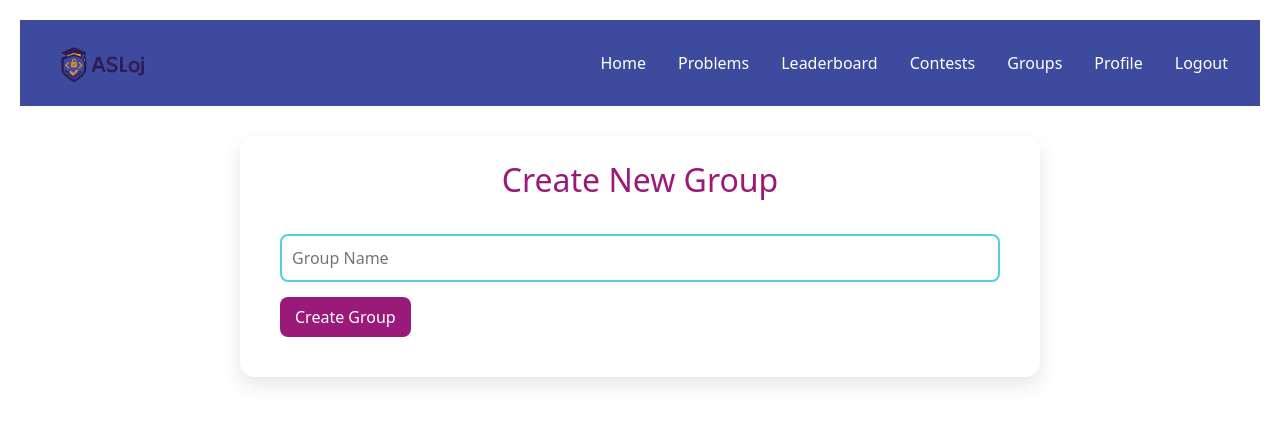
After one commit to lubabahasan/ASLoj, a Django app: page /groups/create/ in a window 1280 px wide. The commit adds this page. Shown: the top 424 px of the page. Run offline with Django 5.2, Linux system fonts and the light colour scheme; a user stored in the database is signed in; some libraries are stand-ins or nearby versions.

Commit message:
v - 1.1.3 - Asif
- Added the Groups section

```diff
--- a/asloj/models.py
+++ b/asloj/models.py
@@ -163,3 +163,28 @@ class Comment(models.Model):
 
     def __str__(self):
         return f"Comment by {self.author.full_name}"
+
+class Group(models.Model):
+    name = models.CharField(max_length=255)
+    created_by = models.ForeignKey(settings.AUTH_USER_MODEL, on_delete=models.CASCADE, related_name='created_groups')
+    members = models.ManyToManyField(settings.AUTH_USER_MODEL, related_name='user_groups', blank=True)
+    created_at = models.DateTimeField(auto_now_add=True)
+
+    def __str__(self):
+        return self.name
+
+
+class GroupInvitation(models.Model):
+    STATUS_CHOICES = [
+        ('PENDING', 'Pending'),
+        ('ACCEPTED', 'Accepted'),
+        ('DECLINED', 'Declined'),
+    ]
+    group = models.ForeignKey(Group, on_delete=models.CASCADE, related_name='invitations')
+    invited_user = models.ForeignKey(settings.AUTH_USER_MODEL, on_delete=models.CASCADE, related_name='group_invitations')
+    invited_by = models.ForeignKey(settings.AUTH_USER_MODEL, on_delete=models.CASCADE, related_name='sent_group_invitations')
+    status = models.CharField(max_length=10, choices=STATUS_CHOICES, default='PENDING')
+    created_at = models.DateTimeField(auto_now_add=True)
+
+    def __str__(self):
+        return f"{self.invited_user.email} invited to {self.group.name}"
--- a/asloj/urls.py
+++ b/asloj/urls.py
@@ -14,6 +14,15 @@ urlpatterns = [
     path('leaderboard/', views.leaderboard_view, name='leaderboard'),
     path("community/", views.community_view, name="community"),
     path("discussion/<int:discussion_id>/", views.discussion_detail, name="discussion_detail"),
+
+    path('groups/', views.group_list, name='group_list'),
+    path('groups/create/', views.create_group, name='create_group'),
+    path('groups/<int:group_id>/', views.group_detail, name='group_detail'),
+    path('groups/<int:group_id>/invite/', views.invite_member, name='invite_member'),
+    path('groups/invitation/<int:invitation_id>/<str:action>/', views.respond_invitation, name='respond_invitation'),
+    path('groups/<int:group_id>/leave/', views.leave_group, name='leave_group'),
+    path('groups/<int:group_id>/delete/', views.delete_group, name='delete_group'),
+    path('groups/<int:group_id>/remove_member/<int:user_id>/', views.remove_member, name='remove_member'),
 
     path('problems/', views.problems_view, name='problems'),  # problem list
     path('problems/<int:pk>/', views.problem_detail, name='problem_detail'),
--- a/asloj/views.py
+++ b/asloj/views.py
@@ -5,8 +5,9 @@ from django.core.paginator import Paginator
 from django.utils import timezone
 from django.db.models import Count
 from .forms import UserSignupForm, UserLoginForm, ProblemForm, SubmissionForm, ContestForm, ExampleFormSet
-from .models import Problem, Submission, Contest, TestInput, TestOutput, Discussion, Comment, User
+from .models import Problem, Submission, Contest, TestInput, TestOutput, Discussion, Comment, User, Group, GroupInvitation
 from .utils import check_submission
+from django.contrib import messages
 
 
 def signup_view(request):
@@ -83,7 +84,7 @@ def profile_view(request):
         user_rank = user_list.index(user.id) + 1
 
     contests_count = 23
-    max_rating = 1000
+    max_rating = user.points
 
     return render(request, "profile.html",{
         'recent_submissions': recent_submissions,
@@ -344,3 +345,111 @@ def discussion_detail(request, discussion_id):
             return redirect("discussion_detail", discussion_id=discussion_id)
 
     return render(request, "discussion_detail.html", {"discussion": discussion, "comments": comments})
+
+
+@login_required
+def group_list(request):
+    user_groups = request.user.user_groups.all()
+    invitations = GroupInvitation.objects.filter(invited_user=request.user, status='PENDING')
+    return render(request, 'groups/group_list.html', {
+        'user_groups': user_groups,
+        'invitations': invitations,
+    })
+
+
+@login_required
+def create_group(request):
+    if request.method == 'POST':
+        name = request.POST.get('name')
+        if name:
+            group = Group.objects.create(name=name, created_by=request.user)
+            group.members.add(request.user)
+            messages.success(request, "Group created successfully!")
+            return redirect('group_list')
+    return render(request, 'groups/create_group.html')
+
+
+@login_required
+def group_detail(request, group_id):
+    group = get_object_or_404(Group, id=group_id)
+    members = group.members.all()
+    is_creator = group.created_by == request.user
+    return render(request, 'groups/group_detail.html', {
+        'group': group,
+        'members': members,
+        'is_creator': is_creator,
+    })
+
+
+@login_required
+def invite_member(request, group_id):
+    # Fetch the group
+    group = get_object_or_404(Group, id=group_id)
+
+    # Check if the user is a member
+    if request.user not in group.members.all():
+        messages.error(request, "You must be a member to invite others.")
+        return redirect('group_list')
+
+    if request.method == 'POST':
+        email = request.POST.get('email')
+        invited_user = User.objects.filter(email=email).first()
+
+        if invited_user:
+            if invited_user in group.members.all():
+                messages.warning(request, f"{invited_user.full_name} is already a member.")
+            else:
+                GroupInvitation.objects.get_or_create(
+                    group=group,
+                    invited_user=invited_user,
+                    invited_by=request.user
+                )
+                messages.success(request, f"Invitation sent to {email}")
+        else:
+            messages.error(request, "No user found with that email.")
+
+        return redirect('group_detail', group_id=group.id)
+
+    return render(request, 'groups/invite_member.html', {'group': group})
+
+
+
+@login_required
+def respond_invitation(request, invitation_id, action):
+    invitation = get_object_or_404(GroupInvitation, id=invitation_id, invited_user=request.user)
+
+    if action == 'accept':
+        invitation.status = 'ACCEPTED'
+        invitation.group.members.add(request.user)
+        messages.success(request, f"You joined {invitation.group.name}")
+    elif action == 'decline':
+        invitation.status = 'DECLINED'
+        messages.info(request, "Invitation declined.")
+
+    invitation.save()
+    return redirect('group_list')
+
+
+@login_required
+def leave_group(request, group_id):
+    group = get_object_or_404(Group, id=group_id)
+    group.members.remove(request.user)
+    messages.info(request, f"You left {group.name}")
+    return redirect('group_list')
+
+
+@login_required
+def delete_group(request, group_id):
+    group = get_object_or_404(Group, id=group_id, created_by=request.user)
+    group.delete()
+    messages.success(request, "Group deleted successfully.")
+    return redirect('group_list')
+
+
+@login_required
+def remove_member(request, group_id, user_id):
+    group = get_object_or_404(Group, id=group_id, created_by=request.user)
+    user_to_remove = get_object_or_404(User, id=user_id)
+    group.members.remove(user_to_remove)
+    messages.info(request, f"{user_to_remove.full_name} removed from {group.name}")
+    return redirect('group_detail', group_id=group.id)
--- /dev/null
+++ b/static/css/groups.css
@@ -0,0 +1,91 @@
+.group-page :root {
+  --blue: #4834d4;
+  --magenta: #be2edd;
+  --cyan: #22a6b3;
+  --secondary: #f4f6fb;
+}
+
+/* Fade In Animation */
+.group-page .fade-in {
+  animation: fadeIn 0.8s ease-in;
+}
+
+@keyframes fadeIn {
+  from { opacity: 0; transform: translateY(15px); }
+  to { opacity: 1; transform: translateY(0); }
+}
+
+/* Container */
+.group-page .group-container,
+.group-page .form-container {
+  max-width: 800px;
+  margin: 30px auto;
+  background: #fff;
+  padding: 25px;
+  border-radius: 15px;
+  box-shadow: 0 8px 20px rgba(0,0,0,0.1);
+}
+
+/* Section Headings */
+.group-page h2,
+.group-page h3 {
+  color: var(--magenta);
+  text-align: center;
+  margin-bottom: 20px;
+}
+
+/* Buttons */
+.group-page .btn-create,
+.group-page .btn {
+  padding: 8px 15px;
+  border-radius: 8px;
+  text-decoration: none;
+  color: white;
+  font-weight: 500;
+  transition: 0.3s;
+}
+.group-page .btn-create { background: var(--blue); }
+.group-page .btn-invite { background: var(--cyan); }
+.group-page .btn-leave { background: #f1c40f; }
+.group-page .btn-delete { background: #e74c3c; }
+.group-page .btn-accept { background: var(--blue); }
+.group-page .btn-decline { background: #c0392b; }
+.group-page .btn-submit { background: var(--magenta); border: none; cursor: pointer; }
+.group-page .btn:hover { opacity: 0.8; }
+
+/* Cards */
+.group-page .group-card,
+.group-page .invitation-card {
+  background: var(--secondary);
+  border-radius: 12px;
+  padding: 20px;
+  transition: 0.3s;
+}
+.group-page .group-card:hover,
+.group-page .invitation-card:hover {
+  transform: translateY(-5px);
+  background: linear-gradient(90deg, var(--cyan), #f4f6fb);
+  color: black;
+}
+
+/* Layout */
+.group-page .group-section {
+  display: grid;
+  grid-template-columns: repeat(auto-fill, minmax(250px, 1fr));
+  gap: 20px;
+  margin-top: 20px;
+}
+
+/* Input Fields */
+.group-page .input-field {
+  width: 100%;
+  padding: 10px;
+  border: 2px solid var(--cyan);
+  border-radius: 8px;
+  margin-bottom: 15px;
+  font-size: 1rem;
+}
+.group-page .input-field:focus {
+  outline: none;
+  border-color: var(--blue);
+}
--- /dev/null
+++ b/templates/groups/create_group.html
@@ -0,0 +1,17 @@
+{% extends "nav.html" %}
+{% load static %}
+
+{% block content %}
+<div class="group-page">
+<link rel="stylesheet" href="{% static 'css/groups.css' %}">
+
+<div class="form-container fade-in">
+  <h2>Create New Group</h2>
+  <form method="POST">
+    {% csrf_token %}
+    <input type="text" name="name" placeholder="Group Name" required class="input-field">
+    <button type="submit" class="btn btn-submit">Create Group</button>
+  </form>
+</div>
+</div>
+{% endblock %}
--- a/templates/nav.html
+++ b/templates/nav.html
@@ -18,10 +18,15 @@
             <li><a href="{% url 'problems' %}">Problems</a></li>
             <li><a href="{% url 'leaderboard' %}">Leaderboard</a></li>
             <li><a href="{% url 'contest_list' %}">Contests</a></li>
+            <li><a href="{% url 'group_list' %}">Groups</a></li>
             <li><a href="{% url 'profile' %}">Profile</a></li>
             <li><a href="{% url 'logout' %}">Logout</a></li>
         </ul>
     </nav>
 
+    <div class="content">
+        {% block content %}
+        {% endblock %}
+    </div>
 </body>
 </html>
```
Also changed, not shown: templates/groups/group_detail.html (added, +41 -0 lines), templates/groups/group_list.html (added, +50 -0 lines), templates/groups/invite_member.html (added, +17 -0 lines), asloj/migrations/0014_group_groupinvitation.py (added).
